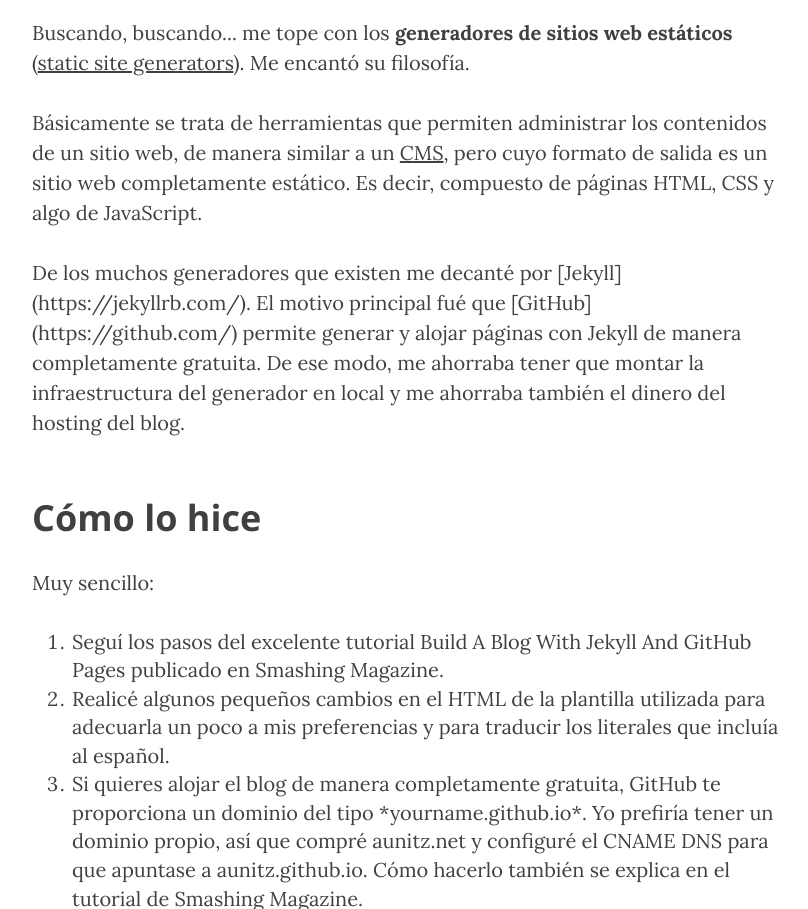
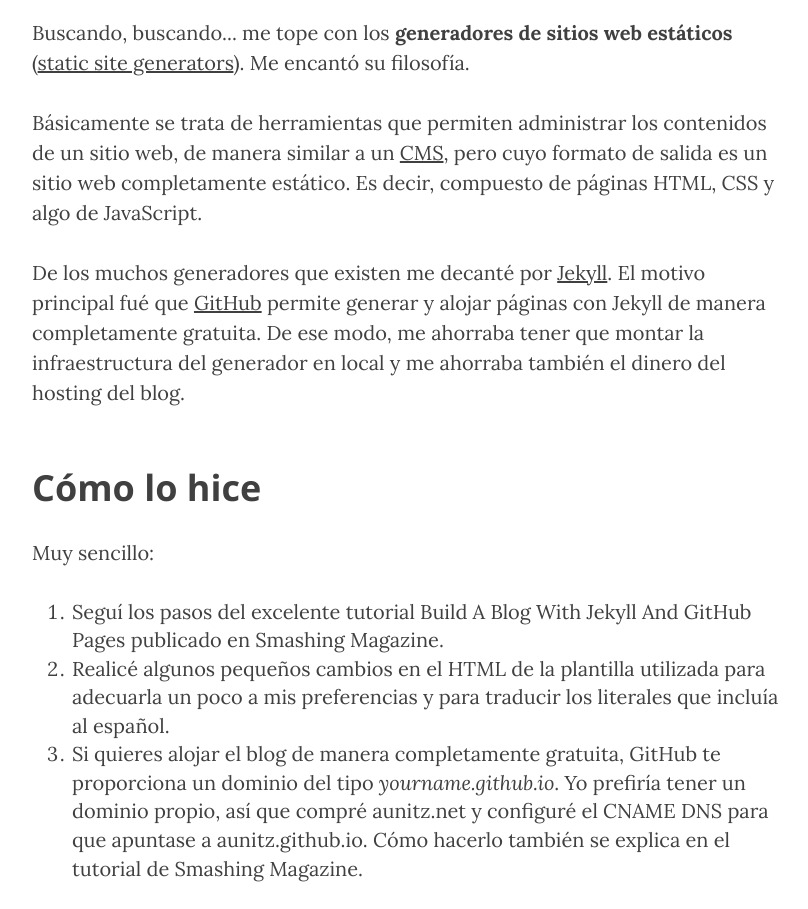
Before and after one commit to aunitz/beta, a Jekyll site: the page built from _posts/2017-01-10-como-cree-este-blog-con-jekyll-y-github-gratis.markdown, in a window 1280 px wide and 1400 px high, scrolled down 948 px, cut to the strip 0-909 px from the top of the window. Shown: the whole strip, without its empty margins (233-1041 px from the left). Built offline with Jekyll 4.4.1, drawn with Linux system fonts in a browser that asks for light colours; nearby versions of some CDN libraries.

Commit message:
CONTENIDO: actualización

```diff
--- a/_posts/2017-01-10-como-cree-este-blog-con-jekyll-y-github-gratis.markdown
+++ b/_posts/2017-01-10-como-cree-este-blog-con-jekyll-y-github-gratis.markdown
@@ -23,7 +23,7 @@
 
 <p>Básicamente se trata de herramientas que permiten administrar los contenidos de un sitio web, de manera similar a un <a href="https://es.wikipedia.org/wiki/Sistema_de_gesti%C3%B3n_de_contenidos">CMS</a>, pero cuyo formato de salida es un sitio web completamente estático. Es decir, compuesto de páginas HTML, CSS y algo de JavaScript.</p>
 
-<p>De los muchos generadores que existen me decanté por [Jekyll](https://jekyllrb.com/). El motivo principal fué que [GitHub](https://github.com/) permite generar y alojar páginas con Jekyll de manera completamente gratuita. De ese modo, me ahorraba tener que montar la infraestructura del generador en local y me ahorraba también el dinero del hosting del blog.</p>
+<p>De los muchos generadores que existen me decanté por <a href="https://jekyllrb.com/">Jekyll</a>. El motivo principal fué que <a href="https://github.com/">GitHub</a> permite generar y alojar páginas con Jekyll de manera completamente gratuita. De ese modo, me ahorraba tener que montar la infraestructura del generador en local y me ahorraba también el dinero del hosting del blog.</p>
 
 <h2 class="section-heading">Cómo lo hice</h2>
 
@@ -31,7 +31,7 @@
 <ol>
 	<li>Seguí los pasos del excelente tutorial <a href="https://www.smashingmagazine.com/2014/08/build-blog-jekyll-github-pages/">Build A Blog With Jekyll And GitHub Pages</a> publicado en Smashing Magazine.</li>
 	<li>Realicé algunos pequeños cambios en el HTML de la plantilla utilizada para adecuarla un poco a mis preferencias y para traducir los literales que incluía al español.</li>
-	<li>Si quieres alojar el blog de manera completamente gratuita, GitHub te proporciona un dominio del tipo *yourname.github.io*. Yo prefiría tener un dominio propio, así que compré aunitz.net y configuré el CNAME DNS para que apuntase a aunitz.github.io. Cómo hacerlo también se explica en el tutorial de Smashing Magazine.</li>
+	<li>Si quieres alojar el blog de manera completamente gratuita, GitHub te proporciona un dominio del tipo <em>yourname.github.io</em>. Yo prefiría tener un dominio propio, así que compré aunitz.net y configuré el CNAME DNS para que apuntase a aunitz.github.io. Cómo hacerlo también se explica en el tutorial de Smashing Magazine.</li>
 </ol>
 
 <p><iframe width="560" height="315" src="https://www.youtube-nocookie.com/embed/cmYOcuaDcZY?rel=0&amp;showinfo=0" frameborder="0" allowfullscreen>
```
